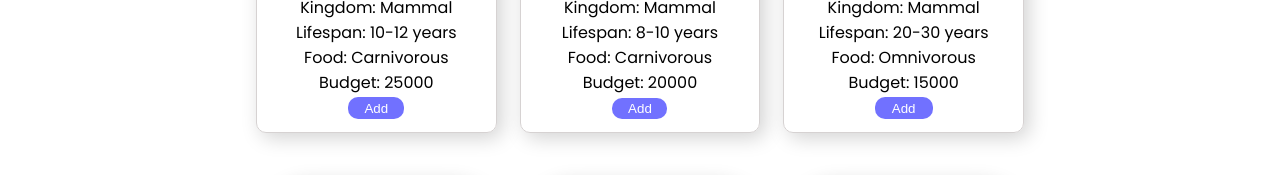
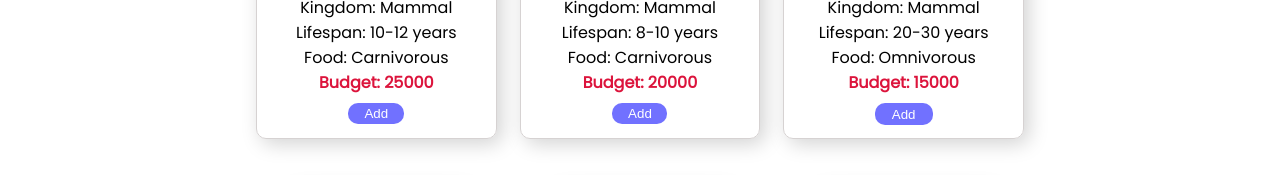
Before and after one commit to minhazul-ashim/zoo, a React (Create React App) app: page / in a window 1280 px wide. Shown: the part 480-655 px from the top of the page. Built offline with nearby package versions, Linux system fonts and the light colour scheme.

Commit message:
some changes has been made with styles

```diff
--- a/src/components/Animal/Animal.css
+++ b/src/components/Animal/Animal.css
@@ -10,6 +10,13 @@
     border-bottom-left-radius: 10px;
     border-bottom-right-radius: 10px;
     box-shadow: 5px 5px 20px lightgray;
+    transition: all 0.3s;
+}
+
+.animal-box:hover {
+
+    transform: scale(1.05);
+    box-shadow: 5px 5px 20px rgb(156, 154, 154);
 }
 
 .img {
@@ -24,6 +31,12 @@
     text-align: center;
 }
 
+.animal-budget {
+
+    color: crimson;
+    font-weight: 700;
+}
+
 .animal-info button {
 
     background: rgba(0, 0, 255, 0.555);
@@ -32,6 +45,13 @@
     border-radius: 10px;
     cursor: pointer;
     color: white;
+    transition: all 0.5s;
+    margin-top: 5%;
+}
+
+.animal-info button:hover {
+
+    background: rgba(0, 0, 255, 0.801);
 }
 
 @media only screen and (max-width: 992px)  {
--- a/src/components/Animal/Animal.js
+++ b/src/components/Animal/Animal.js
@@ -15,7 +15,7 @@ const Animal = (props) => {
                 <p>Kingdom: {kingdom}</p>
                 <p>Lifespan: {lifespan}</p>
                 <p>Food: {foodHabit}</p>
-                <p>Budget: {budget}</p>
+                <p className='animal-budget'>Budget: {budget}</p>
                 <button>Add</button>
             </div>
         </div>
```
